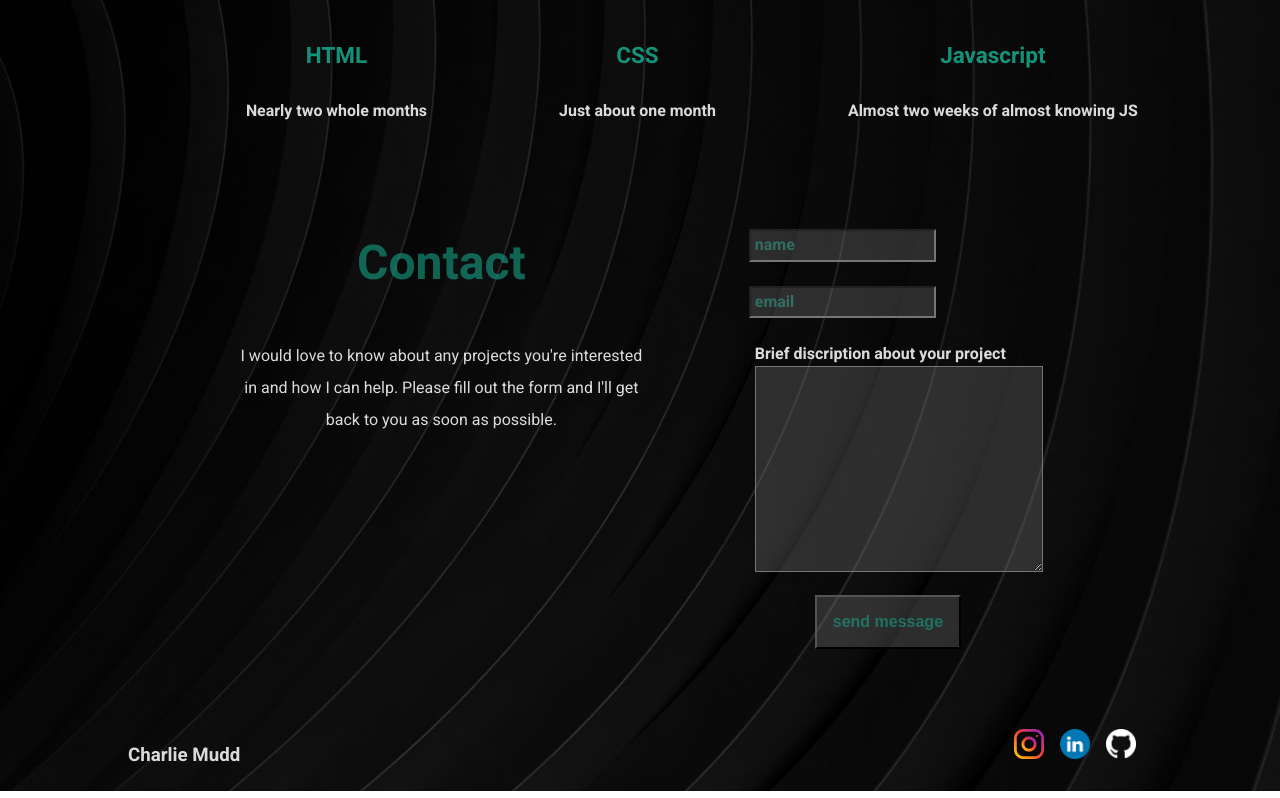
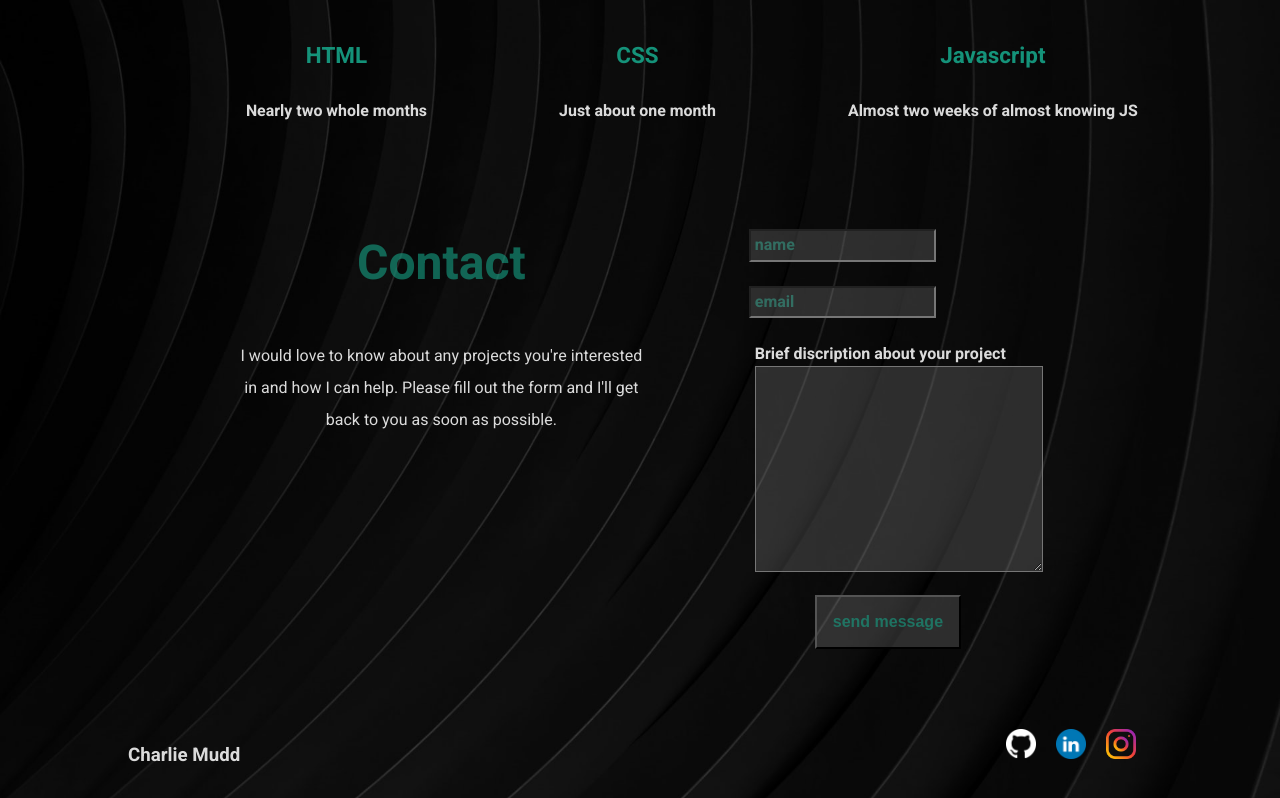
Before and after one commit to bandito24/portfolio, a plain HTML site: page index.html in a window 1280 px wide. Shown: the part 1296-2094 px from the top of the page. Drawn offline with Linux system fonts and the light colour scheme.

Commit message:
fixed footer float

```diff
--- a/index.css
+++ b/index.css
@@ -285,6 +285,7 @@ footer{
 
 #links-foot{
     display: inline;
+    float: right;
 
 
 }
@@ -295,7 +296,6 @@ footer img{
     padding-right: 1em;
     display: inline;
     position: relative;
-    float:right;
     margin-bottom: 2em;
 
 }
```
